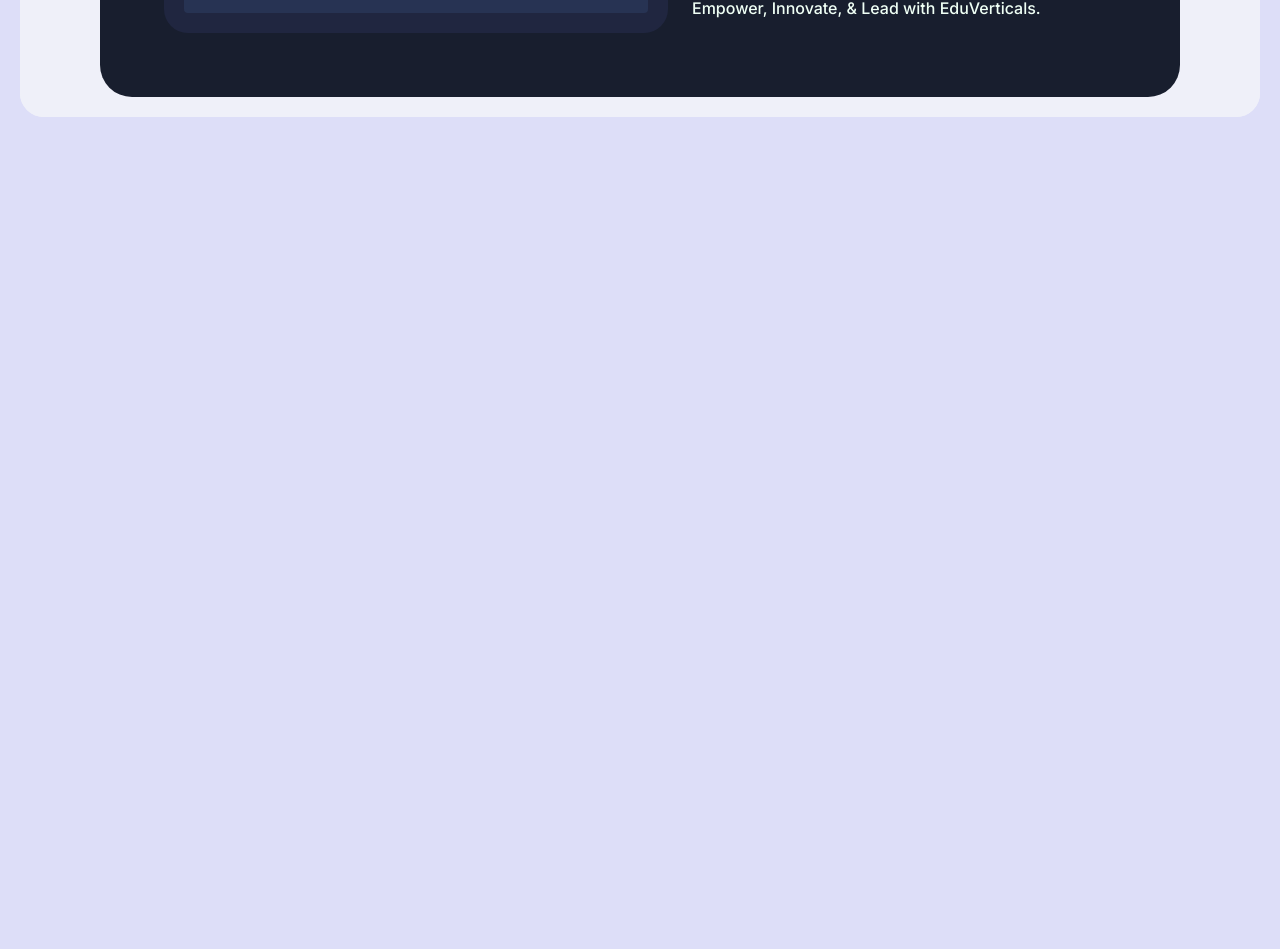
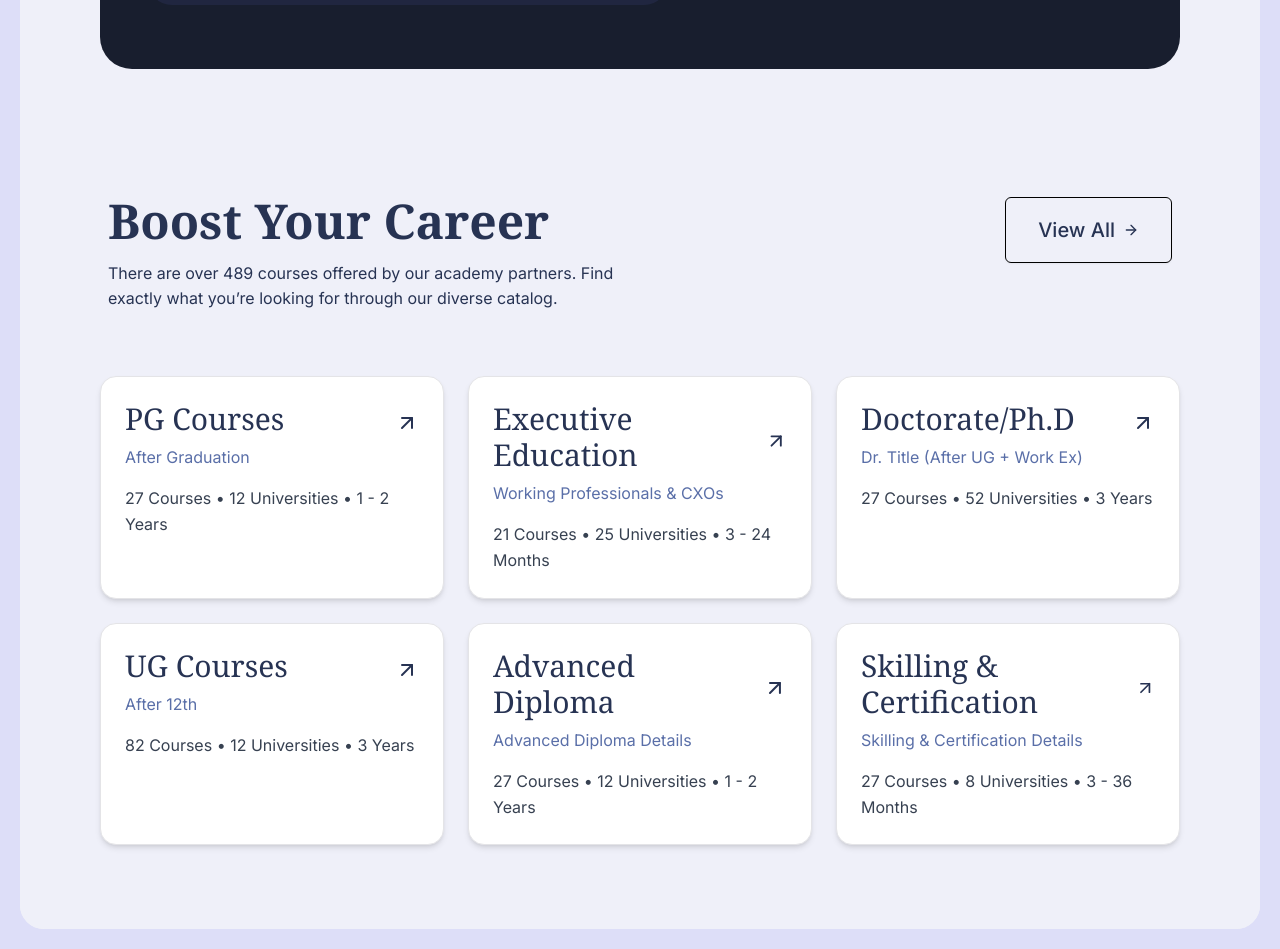
Before and after one commit to yeldynov/edu-verticals, a Next.js app: page / in a window 1280 px wide. Shown: the part 3498-4447 px from the top of the page. Before the commit the page ends 3635 px from the top, so only its background shows below. Built offline with nearby package versions, Linux system fonts and the light colour scheme; a web font is replaced by a local one.

Commit message:
+ homepage boost component

```diff
--- a/src/app/page.tsx
+++ b/src/app/page.tsx
@@ -1,3 +1,4 @@
+import Boost from '@/components/Boost'
 import Hero from '@/components/Hero'
 import Partners from '@/components/Partners'
 import Process from '@/components/Process'
@@ -10,6 +11,7 @@
       <Testimonials />
       <Partners />
       <Process />
+      <Boost />
     </div>
   )
 }
--- /dev/null
+++ b/src/components/Boost.tsx
@@ -0,0 +1,120 @@
+import Link from 'next/link'
+import React from 'react'
+import { Button } from './ui/button'
+import { ArrowRight, ArrowUpRight } from 'lucide-react'
+
+interface Course {
+  title: string
+  description: string
+  details: {
+    coursesCount: number
+    universitiesCount: number
+    duration: string
+  }
+}
+
+const courses: Course[] = [
+  {
+    title: 'PG Courses',
+    description: 'After Graduation',
+    details: {
+      coursesCount: 27,
+      universitiesCount: 12,
+      duration: '1 - 2 Years',
+    },
+  },
+  {
+    title: 'Executive Education',
+    description: 'Working Professionals & CXOs',
+    details: {
+      coursesCount: 21,
+      universitiesCount: 25,
+      duration: '3 - 24 Months',
+    },
+  },
+  {
+    title: 'Doctorate/Ph.D',
+    description: 'Dr. Title (After UG + Work Ex)',
+    details: {
+      coursesCount: 27,
+      universitiesCount: 52,
+      duration: '3 Years',
+    },
+  },
+  {
+    title: 'UG Courses',
+    description: 'After 12th',
+    details: {
+      coursesCount: 82,
+      universitiesCount: 12,
+      duration: '3 Years',
+    },
+  },
+  {
+    title: 'Advanced Diploma',
+    description: 'Advanced Diploma Details',
+    details: {
+      coursesCount: 27,
+      universitiesCount: 12,
+      duration: '1 - 2 Years',
+    },
+  },
+  {
+    title: 'Skilling & Certification',
+    description: 'Skilling & Certification Details',
+    details: {
+      coursesCount: 27,
+      universitiesCount: 8,
+      duration: '3 - 36 Months',
+    },
+  },
+]
+
+const Boost = () => {
+  return (
+    <div className='my-16 rounded-[64px] '>
+      <div className='lg:p-16 lg:px-2 py-5 flex flex-col gap-5 lg:flex-row justify-between'>
+        <div className='flex flex-col gap-4'>
+          <h2 className='font-serif text-3xl lg:text-5xl'>Boost Your Career</h2>
+          <p className='max-w-lg'>
+            There are over 489 courses offered by our academy partners. Find
+            exactly what you’re looking for through our diverse catalog.
+          </p>
+        </div>
+        <Link href={'/courses'}>
+          <Button
+            variant={'outline'}
+            className='border-black w-fit text-xl bg-transparent p-6 lg:p-8'
+          >
+            View All <ArrowRight />
+          </Button>
+        </Link>
+      </div>
+
+      <div className='grid grid-cols-1 md:grid-cols-2 lg:grid-cols-3 2xl:grid-cols-4 gap-6'>
+        {courses.map((course, index) => (
+          <Link
+            href={`/courses/#`}
+            key={index}
+            className='p-6 border rounded-2xl shadow-md bg-white hover:shadow-lg transition-shadow duration-200'
+          >
+            <div className='flex justify-between items-center'>
+              <h2 className='text-3xl font-serif font-medium mb-2'>
+                {course.title}
+              </h2>
+              <ArrowUpRight className='cursor-pointer' />
+            </div>
+            <p className='text-[#5A6FA8] mb-4'>{course.description}</p>
+            <p className='text-gray-700'>
+              {course.details.coursesCount} Courses •{' '}
+              {course.details.universitiesCount} Universities •{' '}
+              {course.details.duration}
+            </p>
+          </Link>
+        ))}
+      </div>
+    </div>
+  )
+}
+
+export default Boost
--- a/src/components/Process.tsx
+++ b/src/components/Process.tsx
@@ -4,7 +4,7 @@
 
 const Process = () => {
   return (
-    <div className='bg-[#181E2E] p-5 2xl:px-36 lg:py-8 lg:px-16 xl:py-16 rounded-[32px] text-[#EFFFF5]'>
+    <div className='bg-[#181E2E] p-5 2xl:px-20 lg:py-8 lg:px-12 xl:py-16 rounded-[32px] text-[#EFFFF5]'>
       <div className='flex flex-col sm:flex-row items-center gap-4 justify-between'>
         <h1 className='font-serif text-3xl xl:text-6xl'>
           Our process is pretty simple
```
